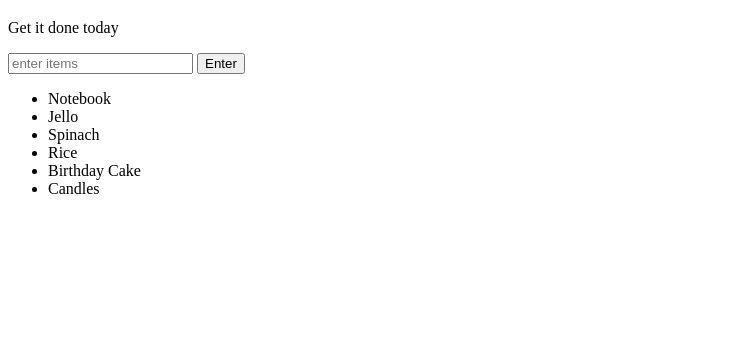
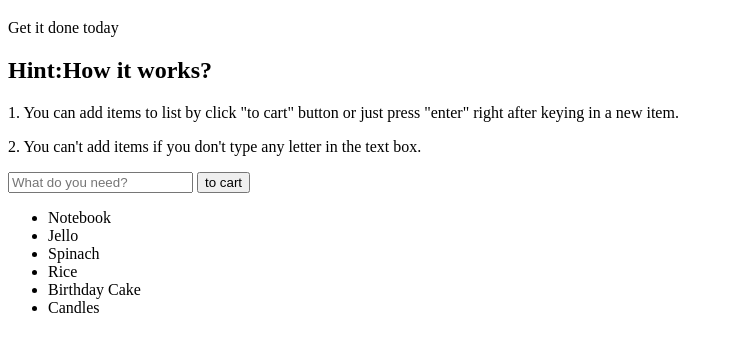
Before and after one commit to r1991108/08-DOM-Events, a plain HTML site: page index.html in a window 1280 px wide. Shown: the part 61-412 px from the top of the page, without its empty margins (0-733 px from the left). Drawn offline with Linux system fonts and the light colour scheme.

Commit message:
08-DOM Events

```diff
--- a/index.html
+++ b/index.html
@@ -7,8 +7,11 @@
 <body>
 	<h1>Shopping List</h1>
 	<p id="first">Get it done today</p>
-	<input id="userinput" type="text" placeholder="enter items">
-	<button id="enter">Enter</button>
+	<h2>Hint:How it works?</h2>
+	<p>1. You can add items to list by click "to cart" button or just press "enter" right after keying in a new item.</p>
+	<p>2. You can't add items if you don't type any letter in the text box.</p>
+	<input id="userinput" type="text" placeholder="What do you need?">
+	<button id="enter">to cart</button>
 	<ul>
 		<li class="bold red" random="23">Notebook</li>
 		<li>Jello</li>
```
